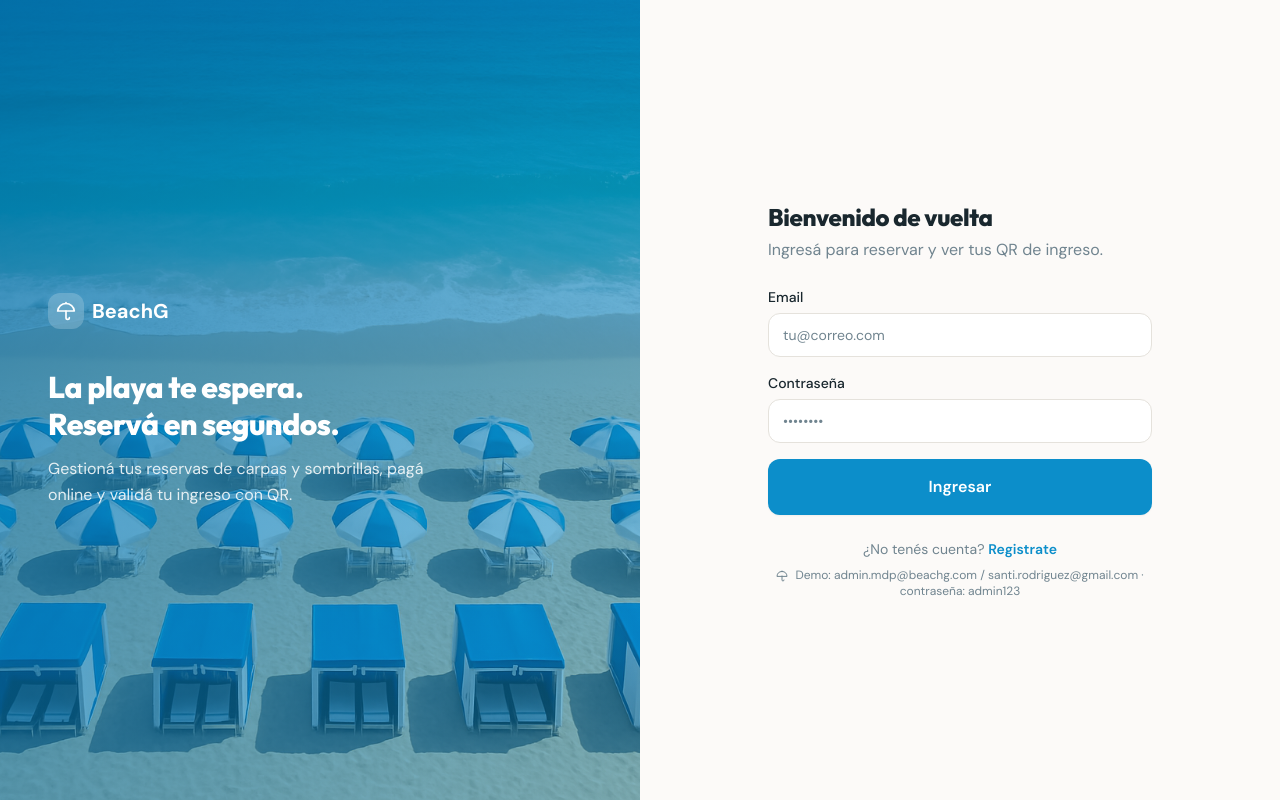
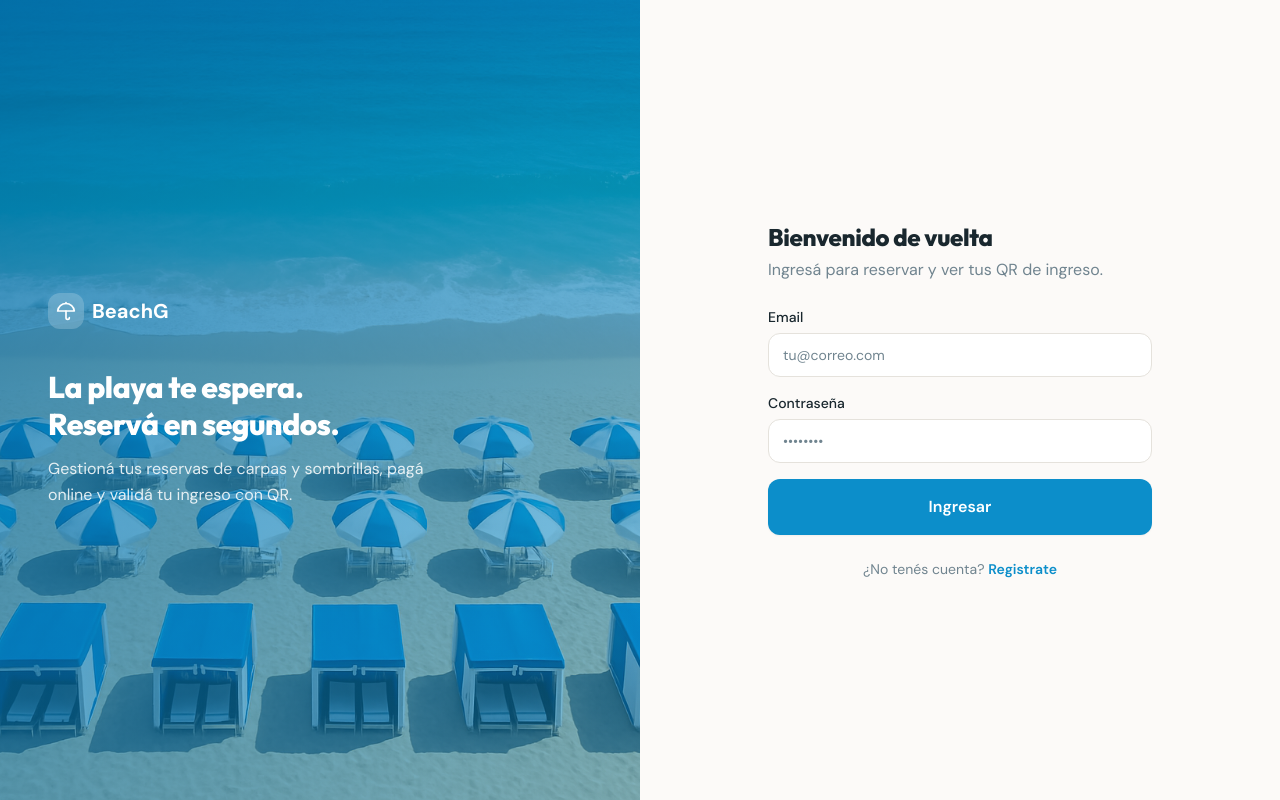
Before and after one commit to francejas/BeachG, a React (Vite) app in the folder frontend/: page /login in a window 1280 px wide. Built offline with nearby package versions, Linux system fonts and the light colour scheme; no server answers.

Commit message:
fix: remove demo credentials hint from login page

```diff
--- a/frontend/src/pages/LoginPage.tsx
+++ b/frontend/src/pages/LoginPage.tsx
@@ -1,6 +1,5 @@
 import { FormEvent, useState } from "react"
 import { Link, useLocation, useNavigate } from "react-router-dom"
-import { Umbrella } from "lucide-react"
 import { useAuth } from "@/lib/auth"
 import { getApiErrorMessage } from "@/lib/api"
 import { Button, Input, Label } from "@/components/ui"
@@ -54,9 +53,6 @@ export function LoginPage() {
           Registrate
         </Link>
       </p>
-      <p className="mt-2 text-center text-xs text-muted-foreground">
-        <Umbrella className="mr-1 inline h-3 w-3" /> Demo: admin.mdp@beachg.com / santi.rodriguez@gmail.com · contraseña: admin123
-      </p>
     </AuthShell>
   )
 }
```
